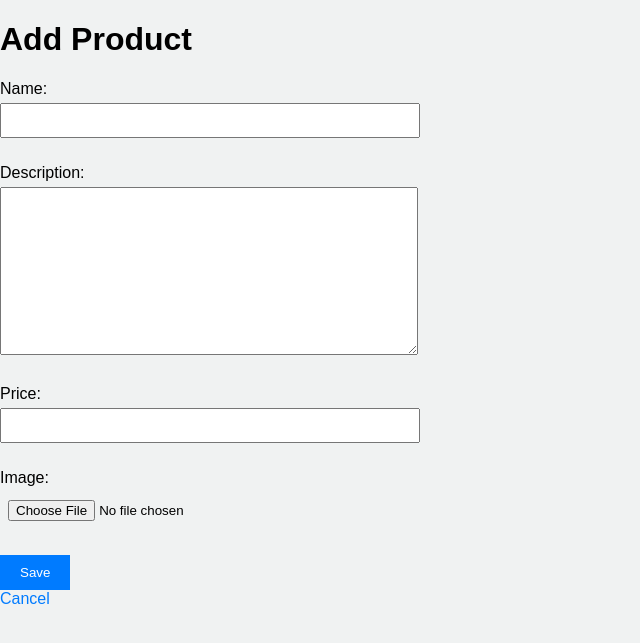
After one commit to akashsabu/project, a Django app: page /product/new/ in a window 1280 px wide. The commit adds this page. Shown: the top 643 px of the page, without its empty margins (0-640 px from the left). Run offline with Django 5.2, Linux system fonts and the light colour scheme.

Commit message:
product_form.html created

```diff
--- a/src/products/static/css/style.css
+++ b/src/products/static/css/style.css
@@ -81,3 +81,41 @@ header {
 .btn:hover {
   background-color: #d2ac30;
 }
+
+a {
+  color: #007bff;
+  text-decoration: none;
+  margin-right: 10px;
+}
+
+a:hover {
+  text-decoration: underline;
+}
+
+form {
+  max-width: 400px;
+  margin-top: 20px;
+}
+
+label {
+  display: block;
+  margin-bottom: 5px;
+}
+
+input, textarea {
+  width: 100%;
+  padding: 8px;
+  margin-bottom: 10px;
+}
+
+button {
+  background-color: #007bff;
+  color: #fff;
+  padding: 10px 20px;
+  border: none;
+  cursor: pointer;
+}
+
+button:hover {
+  background-color: #0056b3;
+}
--- a/src/products/templates/index.html
+++ b/src/products/templates/index.html
@@ -33,7 +33,7 @@
 
 
     {% if user.is_authenticated and user.is_staff %}
-    <a href="#">Add New Product</a>
+    <a href="{% url 'web:product_create' %}">Add New Product</a>
     {% endif %}
 
 </div>
--- a/src/products/templates/product_detail.html
+++ b/src/products/templates/product_detail.html
@@ -18,6 +18,9 @@
     <p>Description: {{ product.description }}</p>
     <p>Price: ${{ product.price }}</p>
 
+    <a href="{% url 'web:index' %}">Back to Product List</a>
+    <a href="{% url 'web:product_update' pk=product.pk %}">Edit</a>
+    {% comment %} <a href="{% url 'product_delete' pk=product.pk %}">Delete</a>  {% endcomment %}
 
 </div>
 
--- /dev/null
+++ b/src/products/templates/product_form.html
@@ -0,0 +1,21 @@
+<!-- product_form.html -->
+<!DOCTYPE html>
+<html lang="en">
+<head>
+    {% load static %}
+    <meta charset="UTF-8">
+    <meta name="viewport" content="width=device-width, initial-scale=1.0">
+    <link rel="stylesheet" href="{% static 'css/style.css' %}">
+    <title>{% if form.instance.pk %}Edit{% else %}Add{% endif %} Product</title>
+</head>
+
+<body>
+    <h1>{% if form.instance.pk %}Edit{% else %}Add{% endif %} Product</h1>
+    <form method="post" enctype="multipart/form-data">
+        {% csrf_token %}
+        {{ form.as_p }}
+        <button type="submit">Save</button>
+    </form>
+    <a href="{% url 'web:index' %}">Cancel</a>
+</body>
+</html>
--- a/src/products/web/urls.py
+++ b/src/products/web/urls.py
@@ -2,13 +2,15 @@ from django.urls import path
 from django.conf.urls.static import static
 from django.conf import settings
 
-from web.views import index, product_detail
+from web.views import index, product_detail, product_create, product_update
 
 app_name="web"
 
 urlpatterns = [
     path("", index, name="index"),
     path('product/<int:pk>/', product_detail, name='product_detail'),
-
+    path('product/new/', product_create, name='product_create'),
+    path('product/<int:pk>/edit/', product_update, name='product_update'),
+    # path('product/<int:pk>/delete/', product_delete, name='product_delete'),
 ]
 urlpatterns += static(settings.MEDIA_URL, document_root=settings.MEDIA_ROOT)
--- a/src/products/web/views.py
+++ b/src/products/web/views.py
@@ -16,10 +16,10 @@ def product_detail(request, pk):
 
 def product_create(request):
     if request.method == 'POST':
-        form = ProductForm(request.POST)
+        form = ProductForm(request.POST, request.FILES)
         if form.is_valid():
             form.save()
-            return redirect('product_list')
+            return redirect("web:index")
     else:
         form = ProductForm()
     return render(request, 'product_form.html', {'form': form})
```
Also changed, not shown: src/products/db.sqlite3, src/products/media/product_images/flat_6nTJ5oH.png (added), src/products/media/product_images/flat_Sf83ZXC.png (added), src/products/media/product_images/flat_ZA45qw4.png (added), src/products/media/product_images/flat_iHJRjuO.png (added).
